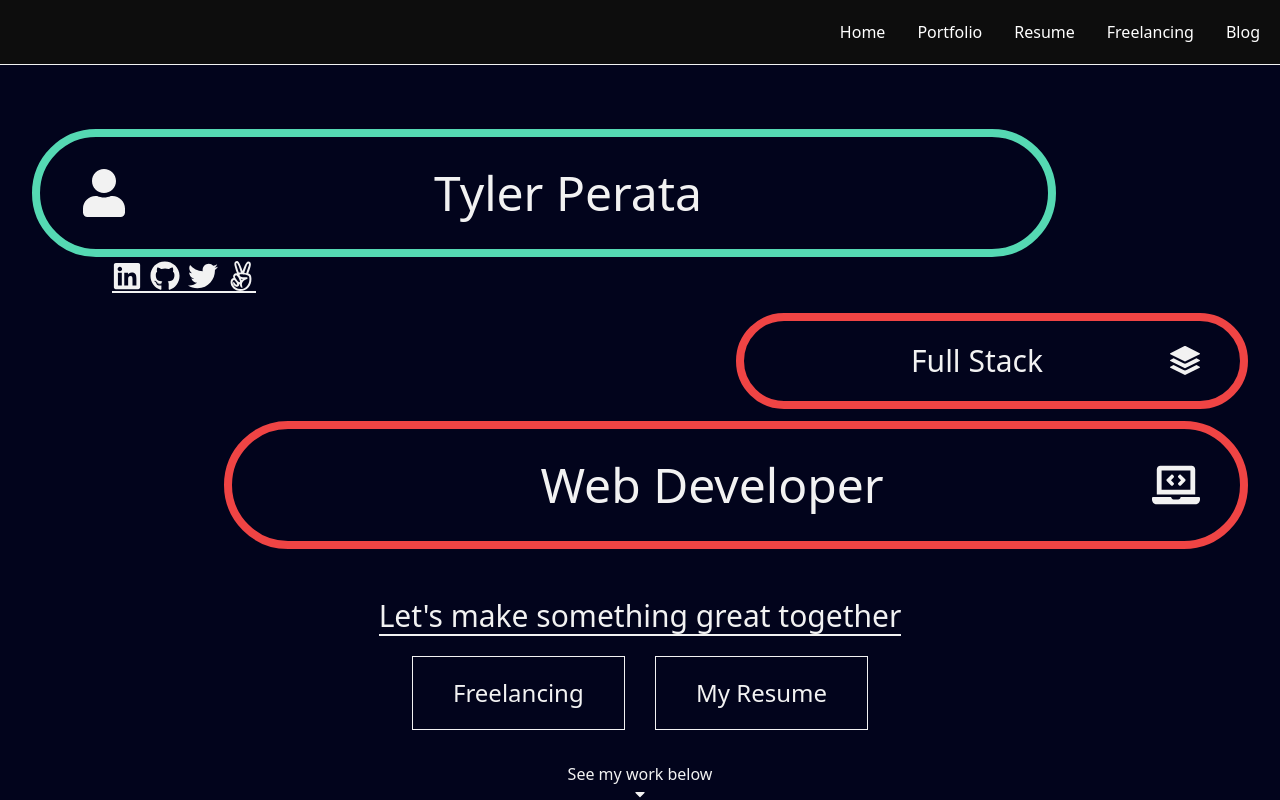
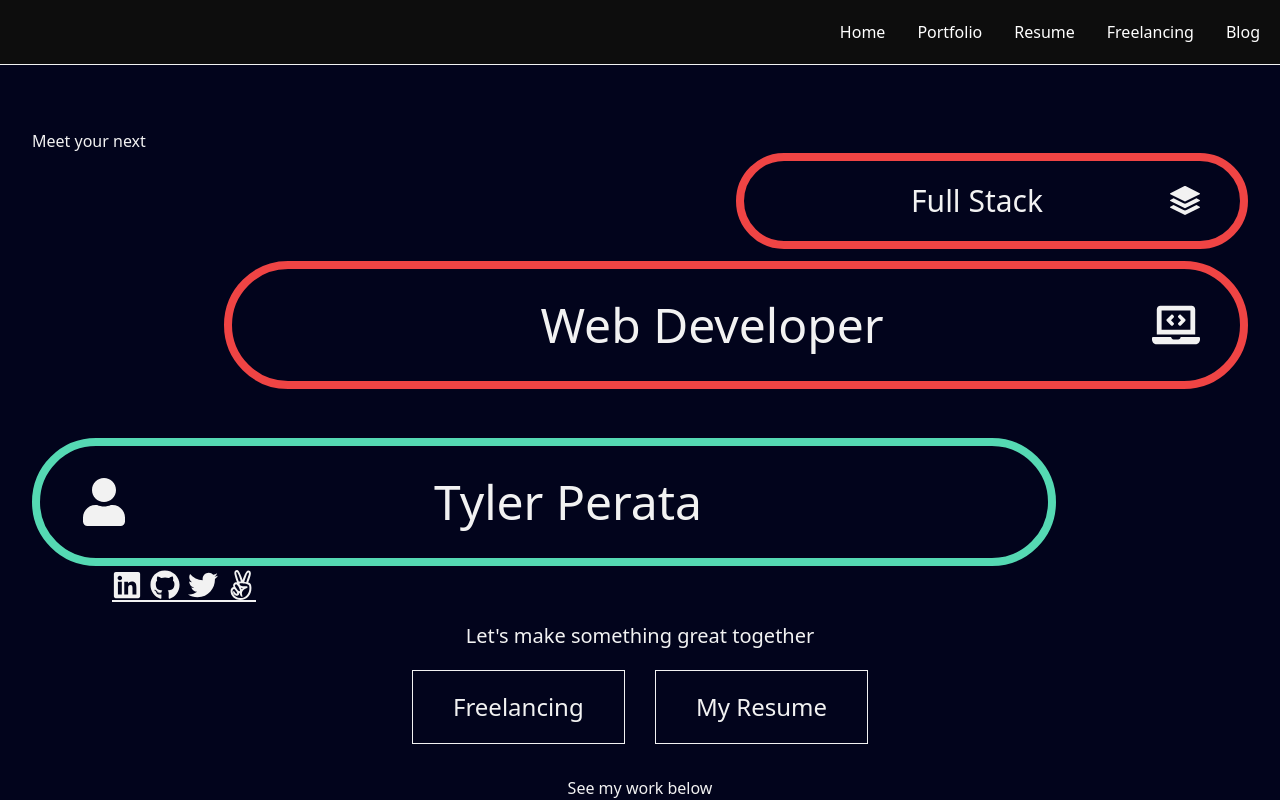
Before and after one commit to TylerP99/tylerperata, a React (Create React App) app in the folder client/: page / in a window 1280 px wide. Shown: the top 800 px of the page. Built offline with nearby package versions, Linux system fonts and the light colour scheme; what @cloudinary/url-gen would draw is missing.

Commit message:
Hero changes

```diff
--- a/client/src/components/landing-components/Hero.jsx
+++ b/client/src/components/landing-components/Hero.jsx
@@ -13,17 +13,9 @@ function Hero() {
   return (
     <section className="flex flex-col w-[95%] mx-auto h-[100vh] pt-[4rem]">
 
-      <section className='mb-5'>
-        <h1
-        className='flex justify-between items-center w-full text-white bg-inherit border-8 border-green rounded-full text-5xl transition-opacity animate-growWidth md:w-[80vw] md:h-[10vw] p-10 mb-1'
+      <section>
 
-        >
-          <FaUser/>
-          <span>Tyler Perata</span>
-          <div></div>
-        </h1>
-        <SocialDisplay className='ml-20'/>
-
+        <h3>Meet your next</h3>
 
       </section>
 
@@ -46,9 +38,23 @@ function Hero() {
 
       </section>
 
+      <section className='mb-5'>
+        <h1
+        className='flex justify-between items-center w-full text-white bg-inherit border-8 border-green rounded-full text-5xl transition-opacity animate-growWidth md:w-[80vw] md:h-[10vw] p-10 mb-1'
+
+        >
+          <FaUser/>
+          <span>Tyler Perata</span>
+          <div></div>
+        </h1>
+        <SocialDisplay className='ml-20'/>
+
+
+      </section>
+
       <section className="flex flex-col items-center">
 
-        <p className="text-2xl md:text-3xl bold border-b-2 border-white mb-5">Let's make something great together</p>
+        <p className="text-xl md:text-xl bold mb-5">Let's make something great together</p>
 
         <section className="w-[90%] flex flex-col justify-around items-center mb-5 md:flex-row md:w-[40%]">
           <Link className="block mb-3 text-center border border-white px-10 py-5 text-2xl hover:underline hover:bg-white/20 hover:shadow-sm hover:shadow-white" to="/freelancing">Freelancing</Link>
```
